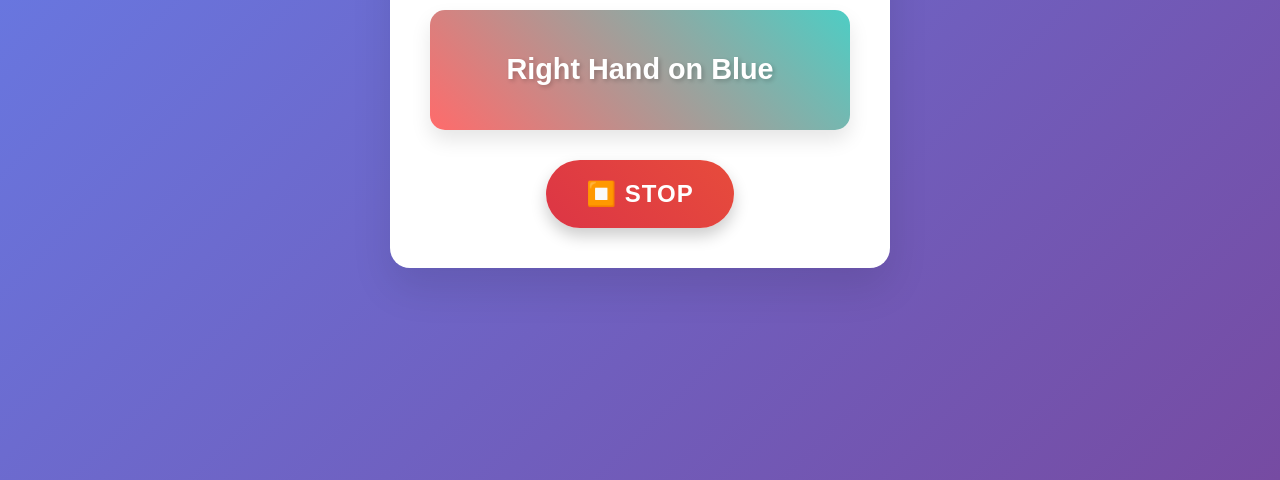
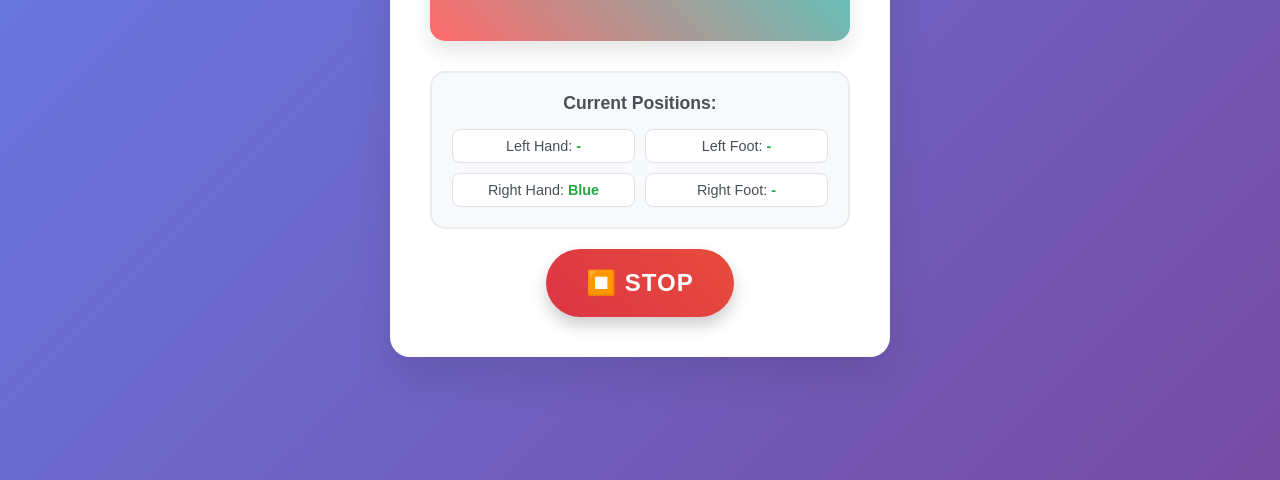
Before and after one commit to powerfunk/twistercaller, a plain HTML site: page index.html in a window 1280 px wide. Both pictures are taken after a click on the button "▶️ START". Shown: the part 320-800 px from the top of the page. Drawn offline with Linux system fonts and the light colour scheme.

Commit message:
Add files via upload

```diff
--- a/index.html
+++ b/index.html
@@ -86,6 +86,41 @@
             background: linear-gradient(45deg, #c82333, #c0392b);
         }
 
+        .limb-status {
+            background: #f8f9fa;
+            border-radius: 15px;
+            padding: 20px;
+            margin: 20px 0;
+            border: 2px solid #e9ecef;
+        }
+
+        .status-title {
+            font-weight: bold;
+            color: #495057;
+            margin-bottom: 15px;
+            font-size: 1.1em;
+        }
+
+        .status-grid {
+            display: grid;
+            grid-template-columns: 1fr 1fr;
+            gap: 10px;
+        }
+
+        .status-item {
+            padding: 8px 12px;
+            background: white;
+            border-radius: 8px;
+            border: 1px solid #dee2e6;
+            font-size: 0.9em;
+            color: #495057;
+        }
+
+        .position {
+            font-weight: bold;
+            color: #28a745;
+        }
+
         @media (max-width: 600px) {
             .container {
                 padding: 20px;
@@ -116,6 +151,16 @@
             Ready to play Twister!
         </div>
 
+        <div class="limb-status" id="limbStatus">
+            <div class="status-title">Current Positions:</div>
+            <div class="status-grid">
+                <div class="status-item" id="leftHandStatus">Left Hand: <span class="position">-</span></div>
+                <div class="status-item" id="leftFootStatus">Left Foot: <span class="position">-</span></div>
+                <div class="status-item" id="rightHandStatus">Right Hand: <span class="position">-</span></div>
+                <div class="status-item" id="rightFootStatus">Right Foot: <span class="position">-</span></div>
+            </div>
+        </div>
+
         <button class="control-button" id="controlButton" onclick="toggleCaller()">
             ▶️ START
         </button>
@@ -132,6 +177,14 @@
         let isFirstMove = true;
         let speechSynth = window.speechSynthesis;
         let currentTimeouts = []; // Track all active timeouts
+
+        // Track where each limb is currently placed
+        let limbPositions = {
+            'Left Hand': null,
+            'Left Foot': null,
+            'Right Hand': null,
+            'Right Foot': null
+        };
 
         // Initialize speech synthesis
         function initSpeech() {
@@ -153,9 +206,45 @@
 
         // Generate random move
         function generateMove() {
-            const randomLimb = limbs[Math.floor(Math.random() * limbs.length)];
-            const randomColor = colors[Math.floor(Math.random() * limbs.length)];
-            return `${randomLimb} on ${randomColor}`;
+            // Get available limbs (not currently placed)
+            const availableLimbs = limbs.filter(limb => limbPositions[limb] === null);
+
+            // If all limbs are placed, we need to "lift" one to place it elsewhere
+            if (availableLimbs.length === 0) {
+                // Randomly choose a limb to move
+                const randomLimb = limbs[Math.floor(Math.random() * limbs.length)];
+                const currentColor = limbPositions[randomLimb];
+
+                // Find a different color to place it on
+                const availableColors = colors.filter(color => color !== currentColor);
+                const newColor = availableColors[Math.floor(Math.random() * availableColors.length)];
+
+                // Update the position
+                limbPositions[randomLimb] = newColor;
+
+                return `${randomLimb} on ${newColor}`;
+            } else {
+                // Normal case: place an available limb
+                const randomLimb = availableLimbs[Math.floor(Math.random() * availableLimbs.length)];
+                const randomColor = colors[Math.floor(Math.random() * colors.length)];
+
+                // Update the position
+                limbPositions[randomLimb] = randomColor;
+
+                return `${randomLimb} on ${randomColor}`;
+            }
+        }
+
+        // Update the visual display of limb positions
+        function updateLimbDisplay() {
+            document.getElementById('leftHandStatus').querySelector('.position').textContent =
+                limbPositions['Left Hand'] || '-';
+            document.getElementById('leftFootStatus').querySelector('.position').textContent =
+                limbPositions['Left Foot'] || '-';
+            document.getElementById('rightHandStatus').querySelector('.position').textContent =
+                limbPositions['Right Hand'] || '-';
+            document.getElementById('rightFootStatus').querySelector('.position').textContent =
+                limbPositions['Right Foot'] || '-';
         }
 
         // Speak the move
@@ -197,6 +286,9 @@
             const newMove = generateMove();
             document.getElementById('currentMove').textContent = newMove;
             speakMove(newMove, isFirstMove);
+
+            // Update the visual display of limb positions
+            updateLimbDisplay();
 
             // For first move, wait longer before confirmation (6 seconds total)
             // For subsequent moves, wait 1 second before confirmation
@@ -282,6 +374,14 @@
                 // Reset to ready state
                 document.getElementById('currentMove').textContent = 'Ready to play Twister!';
                 isFirstMove = true;
+
+                // Reset all limb positions
+                Object.keys(limbPositions).forEach(limb => {
+                    limbPositions[limb] = null;
+                });
+
+                // Update the visual display
+                updateLimbDisplay();
             }
         }
 
```
